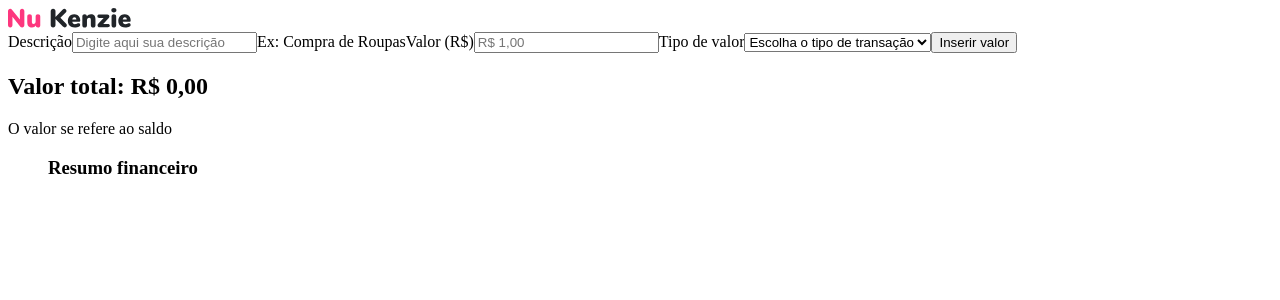
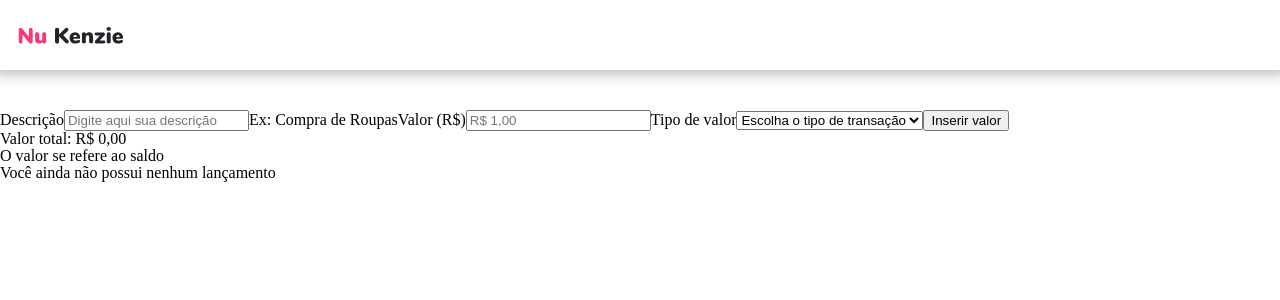
Before and after one commit to IS4I4SCANDID0/react-entrega-s1-template-nu-kenzie_IS4I4SCANDID0, a React (Vite) app: page / in a window 1280 px wide. Shown: the top 300 px of the page. Built offline with nearby package versions, Linux system fonts and the light colour scheme.

Commit message:
feat: adiciona a funcionalidade de renderizar dinâmicamente o valor total das transações

```diff
--- a/index.html
+++ b/index.html
@@ -1,13 +1,20 @@
 <!DOCTYPE html>
 <html lang="en">
+
 <head>
   <meta charset="UTF-8" />
   <link rel="icon" href="./src/assets/icons8-banco-96.png" />
   <meta name="viewport" content="width=device-width, initial-scale=1.0" />
+  <!-- Font Inter -->
+  <link href="https://fonts.googleapis.com/css2?family=Inter:wght@400;700&display=swap" rel="stylesheet">
+  <!-- Font Nunito -->
+  <link href="https://fonts.googleapis.com/css2?family=Nunito:wght@400;700&display=swap" rel="stylesheet">
   <title>Nu Kenzie</title>
 </head>
+
 <body>
   <div id="root"></div>
   <script type="module" src="/src/main.jsx"></script>
 </body>
+
 </html>
--- a/src/App.jsx
+++ b/src/App.jsx
@@ -3,21 +3,12 @@
 import { Header } from "./components/header";
 import { ListValues } from "./components/listValues";
 import { v4 as uuidv4 } from 'uuid';
+import "./styles/reset.css"
+import "./styles/globalStyles.css"
+import "./styles/header.css"
 
 function App() {
   const [listTransactions, setListTransactions] = useState([]);
-  console.log(listTransactions)
-  function addToListTransactions(formData) {
-    const newTransaction = {...formData, id: uuidv4() }
-
-    setListTransactions([...listTransactions, newTransaction])
-  }
-
-  function removeToListTransactions(transactionId) {
-    const newTransactionList = listTransactions.filter(transaction => transaction.id !== transactionId)
-    console.log(newTransactionList)
-    setListTransactions(newTransactionList)
-  }
 
   const typeValues = [
     {
@@ -31,11 +22,39 @@
     }
   ]
 
+  const earnings = listTransactions.filter(transaction => transaction.negotiationType === "entrada")
+
+  const totalEarnings = earnings.reduce((acc, negotiation) => {
+
+    return acc + negotiation.transactionValue;
+  }, 0)
+
+  const debts = listTransactions.filter(transaction => transaction.negotiationType === "despesa")
+
+  const totalDebts = debts.reduce((acc, negotiation) => {
+
+    return acc + negotiation.transactionValue;
+  }, 0)
+
+  const totalValue = totalEarnings - totalDebts
+
+  function addToListTransactions(formData) {
+    const newTransaction = {...formData, id: uuidv4() }
+
+    setListTransactions([...listTransactions, newTransaction])
+  }
+
+  function removeToListTransactions(transactionId) {
+    const newTransactionList = listTransactions.filter(transaction => transaction.id !== transactionId)
+
+    setListTransactions(newTransactionList)
+  }
+
   return (
     <>
       <Header />
       <main>
-        <FormValues addToListTransactions={addToListTransactions} typeValues={typeValues} listTransactions={listTransactions} />
+        <FormValues addToListTransactions={addToListTransactions} typeValues={typeValues} listTransactions={listTransactions} totalValue={totalValue} />
         <ListValues listTransactions={listTransactions} removeToListTransactions={removeToListTransactions} />
       </main>
     </>
--- a/src/components/form.jsx
+++ b/src/components/form.jsx
@@ -1,7 +1,8 @@
 import { useState } from "react";
 import { TotalMoney } from "./totalMoney";
 
-export function FormValues({ typeValues, addToListTransactions, listTransactions }) {
+
+export function FormValues({ typeValues, addToListTransactions, listTransactions, totalValue }) {
 
   const [formData, setFormData] = useState({
     description: "",
@@ -10,9 +11,9 @@
   })
 
   function submitForm(event) {
-    event.preventDefault()
-    formData.transactionValue = parseFloat (formData.transactionValue)
-    addToListTransactions(formData)
+    event.preventDefault();
+    formData.transactionValue = parseFloat (formData.transactionValue);
+    addToListTransactions(formData);
   }
 
 
@@ -53,7 +54,7 @@
           </select>
           <button type="submit">Inserir valor</button>
         </form>
-        <TotalMoney listTransactions={listTransactions} />
+        <TotalMoney listTransactions={listTransactions} totalValue={totalValue} />
       </section>
     </>
   );
--- a/src/components/listValues.jsx
+++ b/src/components/listValues.jsx
@@ -1,6 +1,7 @@
 export function ListValues({ listTransactions, removeToListTransactions }) {
   return (
     <>
+      {listTransactions.length > 0 ? (
          <ul>
          <h3>Resumo financeiro</h3>
          {listTransactions.map(transaction =>
@@ -22,6 +23,9 @@
            </li>
          )}
        </ul>
+      ): (
+        <p>Você ainda não possui nenhum lançamento</p>
+      )}
     </>
   );
 }
--- a/src/components/totalMoney.jsx
+++ b/src/components/totalMoney.jsx
@@ -1,12 +1,10 @@
-export function TotalMoney({ listTransactions }) {
+
+export function TotalMoney({ totalValue }) {
   return (
     <div className="containerValue">
       <div>
-        {/* {listTransactions.reduce((acc, currentValue) => {
-
-        })} */}
         <h2>
-          Valor total: <span>R$ 0,00</span>
+          Valor total: <span>R$ {totalValue},00</span>
         </h2>
       </div>
       <span>O valor se refere ao saldo</span>
@@ -14,4 +12,4 @@
   );
 }
 
-// *** ASSISTIR A DEMO DE HOJE[24/03] A PRATIR DE 53MIN *** //
+// *** ASSISTIR A DEMO DE ONTEM[24/03] A PRATIR DE 1h e 05min *** //
--- /dev/null
+++ b/src/styles/globalStyles.css
@@ -0,0 +1,14 @@
+:root {
+  --color-brand-1: #FD377E;
+  --color-brand-2: #E34981;
+  --color-brand-3: #03B898;
+  --color-grey-0: #212529;
+  --color-grey-1: ##868E96;
+  --color-grey-2: ##E9ECEF;
+  --color-grey-3: #F8F9FA;
+  --shadow--color: #00000040;
+  --font-nunito: 'Nunito', sans-serif;
+  --font-inter: 'Inter', sans-serif;
+  --radius-card: 0.25rem;
+  --radius-default: 0.5rem;
+}
--- /dev/null
+++ b/src/styles/header.css
@@ -0,0 +1,15 @@
+header {
+  display: flex;
+  align-items: center;
+  width: 100%;
+  height: 4.375rem;
+  box-shadow: 0 0 12px 5px var(--shadow--color);
+  /* position: fixed; */
+  margin-bottom: 2.5rem;
+}
+
+header > img {
+  width: 6.875rem;
+  height: 1.0625rem;
+  margin-left: 1rem;
+}
--- /dev/null
+++ b/src/styles/reset.css
@@ -0,0 +1,49 @@
+/* http://meyerweb.com/eric/tools/css/reset/
+   v2.0 | 20110126
+   License: none (public domain)
+*/
+
+html, body, div, span, applet, object, iframe,
+h1, h2, h3, h4, h5, h6, p, blockquote, pre,
+a, abbr, acronym, address, big, cite, code,
+del, dfn, em, img, ins, kbd, q, s, samp,
+small, strike, strong, sub, sup, tt, var,
+b, u, i, center,
+dl, dt, dd, ol, ul, li,
+fieldset, form, label, legend,
+table, caption, tbody, tfoot, thead, tr, th, td,
+article, aside, canvas, details, embed,
+figure, figcaption, footer, header, hgroup,
+menu, nav, output, ruby, section, summary,
+time, mark, audio, video {
+	margin: 0;
+	padding: 0;
+	border: 0;
+	font-size: 100%;
+	font: inherit;
+	vertical-align: baseline;
+  box-sizing: border-box;
+  list-style: nome;
+  line-height: 105%;
+}
+
+/* HTML5 display-role reset for older browsers */
+article, aside, details, figcaption, figure,
+footer, header, hgroup, menu, nav, section {
+	display: block;
+}
+
+blockquote, q {
+	quotes: none;
+}
+
+blockquote:before, blockquote:after,
+q:before, q:after {
+	content: '';
+	content: none;
+}
+
+table {
+	border-collapse: collapse;
+	border-spacing: 0;
+}
```
Lines whose indentation alone changed are shown as unchanged.
